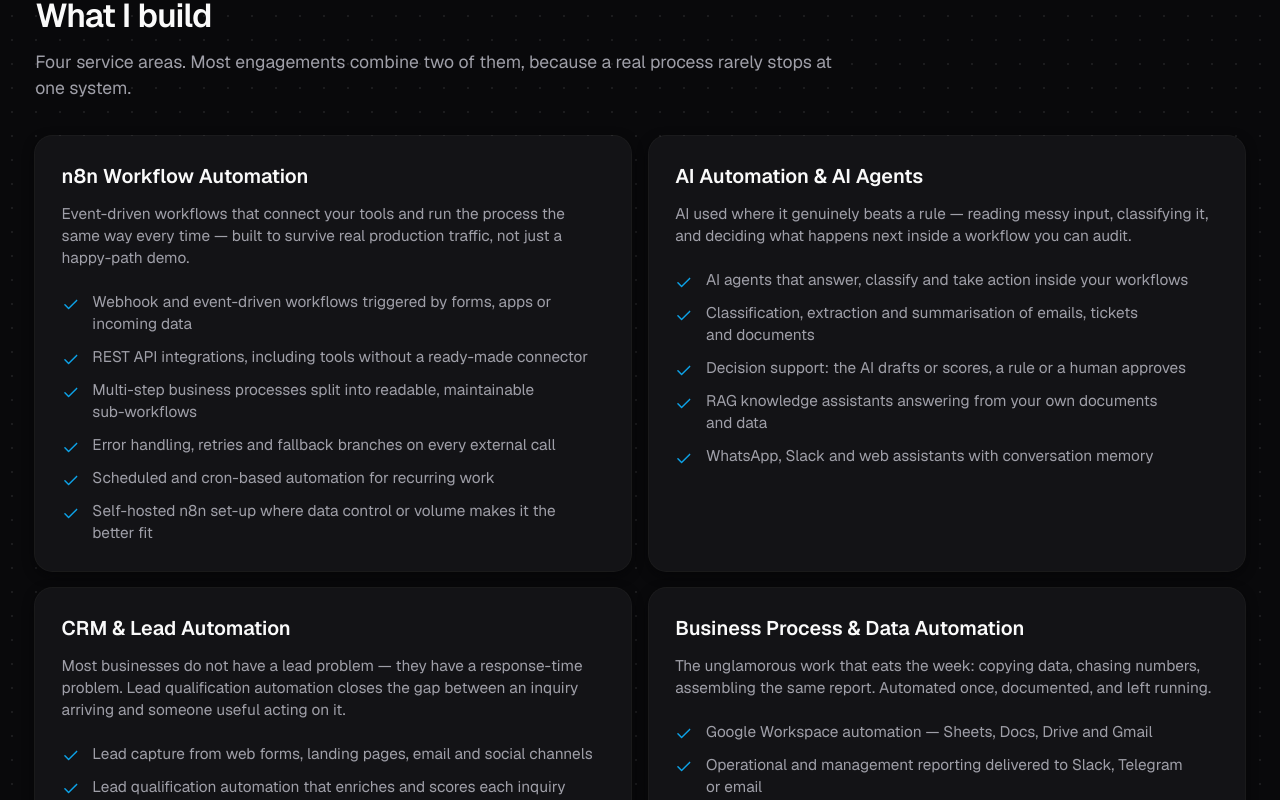
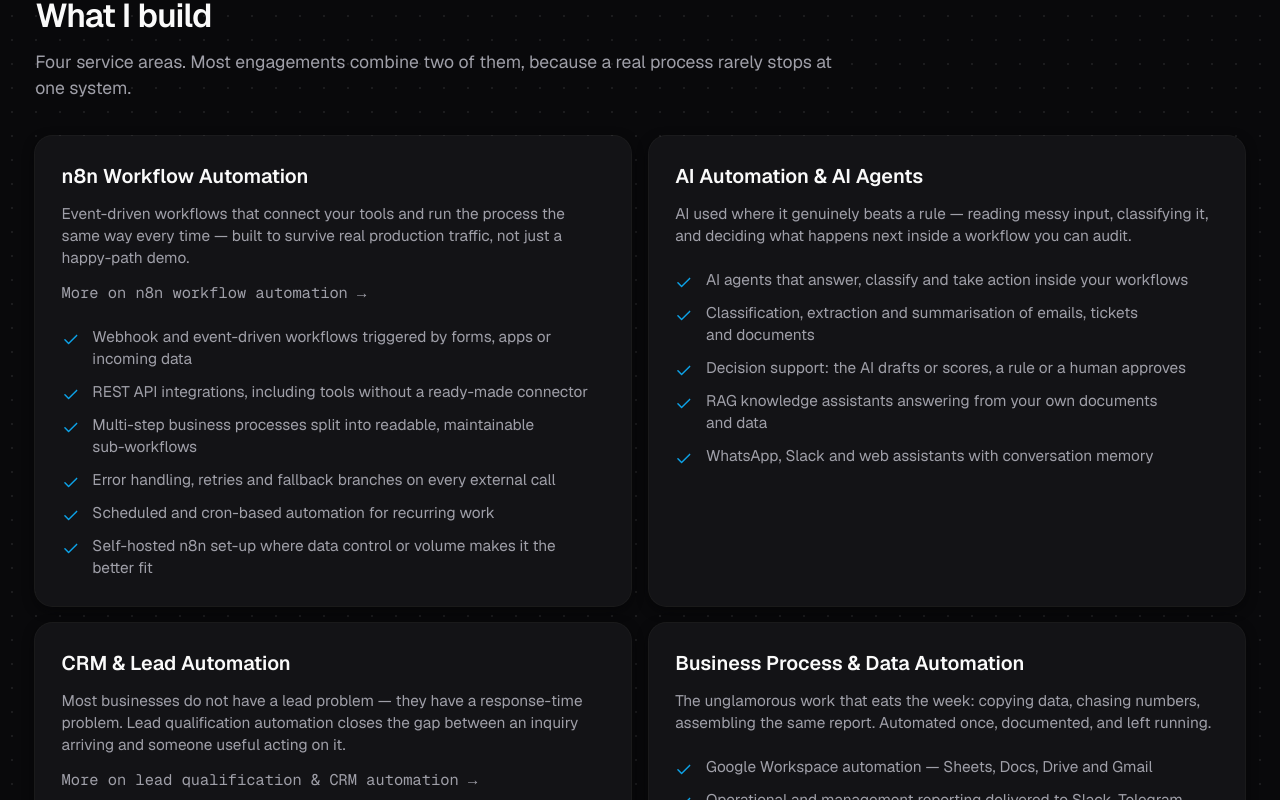
Before and after one commit to imawais-engineer/muhammad-awais-freelancer-portfolio, a React (Vite) app: page /services in a window 1280 px wide. Shown: the part 740-1540 px from the top of the page. Built offline with nearby package versions, Linux system fonts and the light colour scheme; the HTML template or start-up script is replaced by a standard one.

Commit message:
Changes
Co-authored-by: imawais-engineer <193931846+imawais-engineer@users.noreply.github.com>

```diff
--- a/src/pages/Services.tsx
+++ b/src/pages/Services.tsx
@@ -18,10 +18,22 @@ import { getProject } from "@/data/projects";
 import { deliverables, proofStats, site } from "@/data/site";
 import { SITE_URL } from "@/lib/seo";
 
-const serviceGroups = [
+interface ServiceGroup {
+  id: string;
+  title: string;
+  intro: string;
+  items: string[];
+  link?: { href: string; label: string };
+}
+
+const serviceGroups: ServiceGroup[] = [
   {
     id: "n8n-workflow-automation",
     title: "n8n Workflow Automation",
+    link: {
+      href: "/services/n8n-workflow-automation",
+      label: "More on n8n workflow automation →",
+    },
     intro:
       "Event-driven workflows that connect your tools and run the process the same way every time — built to survive real production traffic, not just a happy-path demo.",
     items: [
@@ -49,6 +61,10 @@ const serviceGroups = [
   {
     id: "crm-lead-automation",
     title: "CRM & Lead Automation",
+    link: {
+      href: "/services/lead-qualification-crm-automation",
+      label: "More on lead qualification & CRM automation →",
+    },
     intro:
       "Most businesses do not have a lead problem — they have a response-time problem. Lead qualification automation closes the gap between an inquiry arriving and someone useful acting on it.",
     items: [
@@ -269,6 +285,13 @@ const Services = () => {
               <article key={group.id} id={group.id} className="node-card flex h-full flex-col p-6">
                 <h3 className="text-lg font-semibold leading-snug">{group.title}</h3>
                 <p className="mt-3 text-sm text-muted-foreground">{group.intro}</p>
+                {group.link && (
+                  <p className="mt-3 text-sm">
+                    <Link to={group.link.href} className="system-link">
+                      {group.link.label}
+                    </Link>
+                  </p>
+                )}
                 <ul className="mt-5 space-y-2.5 text-sm text-muted-foreground">
                   {group.items.map((item) => (
                     <li key={item} className="flex gap-3">
```
